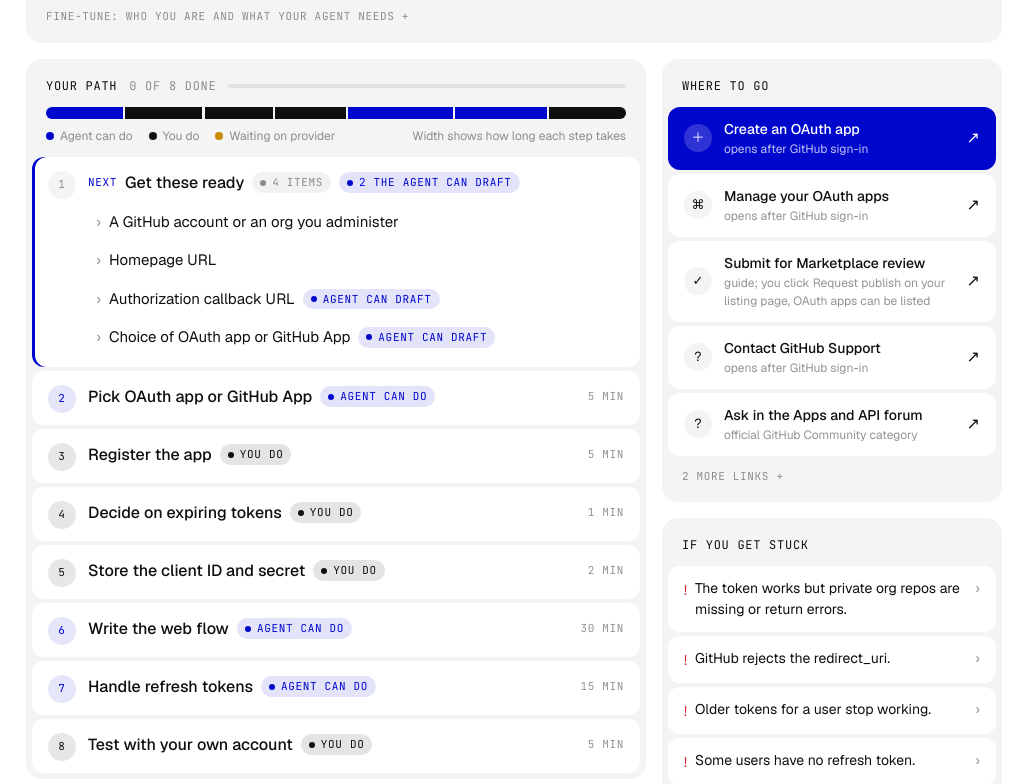
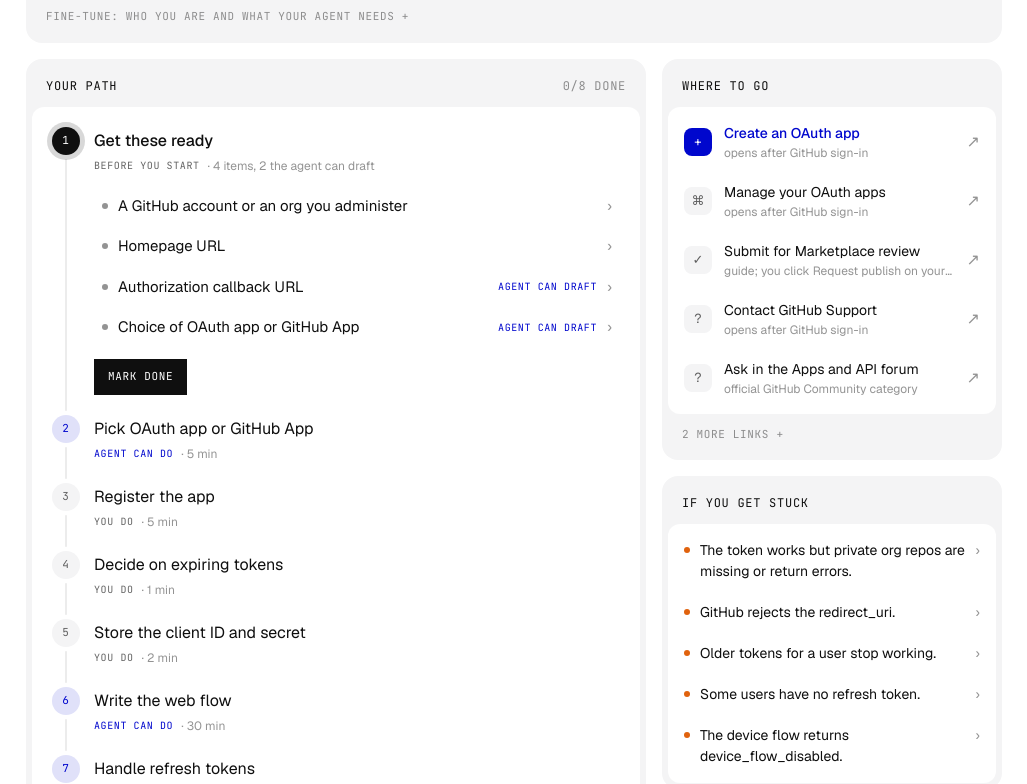
Before and after one commit to mdayan8/oauth-atlas, a Next.js app: page /guide/github in a window 1280 px wide. Shown: the part 1036-1820 px from the top of the page, without its empty margins (126-1153 px from the left). Built offline with nearby package versions, Linux system fonts and the light colour scheme.

Commit message:
Path as a vertical timeline with Mark done; calmer links and blockers; drop journey bar
Co-Authored-By: Claude Opus 5.5 <noreply@anthropic.com>

```diff
--- a/app/globals.css
+++ b/app/globals.css
@@ -176,16 +176,6 @@ body {
   transition: height 150ms;
 }
 
-@keyframes grow-x {
-  from {
-    transform: scaleX(0);
-  }
-}
-.grow-x {
-  transform-origin: left center;
-  animation: grow-x 600ms cubic-bezier(0.2, 0.7, 0.2, 1) both;
-}
-
 @keyframes shimmer {
   from {
     background-position: 200% 0;
@@ -206,8 +196,7 @@ body {
   .build > *,
   .rows > *,
   .shimmer,
-  .grow-bar,
-  .grow-x {
+  .grow-bar {
     animation: none;
   }
 }
--- a/components/GuideView.tsx
+++ b/components/GuideView.tsx
@@ -2,12 +2,11 @@
 
 import { useEffect, useState } from "react";
 import type { Guide, PathOptionT } from "@/lib/schema";
-import { minutes } from "@/lib/duration";
 import AskPanel from "./AskPanel";
 import { claimBadge, defaultSituation, pickVerdict, resolve, type Audience, type Profile, type Resolved, type Situation } from "@/lib/situation";
 import { ACTOR_LABEL, DIFFICULTY_LABEL, toAgentPrompt, toMarkdown } from "@/lib/share";
 import { DraftButton, Recheck } from "./AgentActions";
-import { DIFF_COLOR, Empty, EvidenceBadge, Meter, Pill, Row, Skeleton } from "./ui";
+import { DIFF_COLOR, EvidenceBadge, Meter, Pill, Row, Skeleton } from "./ui";
 
 const PROFILES: [Profile, string][] = [
   ["individual", "Individual"],
@@ -322,8 +321,8 @@ function PathChooser({
   );
 }
 
-// One path from start to approved: get the requirements ready, then each step in order.
-// Only the next step is open; the rest are one line each. Progress is kept per guide in this browser.
+// One path from start to approved, as a vertical timeline: get the requirements ready, then each step.
+// Only the next step is open, with a clear "Mark done". Progress is kept per guide in this browser.
 function Path({ g, r, live, Cite }: { g: Guide; r: Resolved; live: boolean; Cite: CiteFn }) {
   const key = g.slug && !g.generated ? `atlas-progress:${g.slug}` : "";
   const [done, setDone] = useState<string[]>([]);
@@ -345,194 +344,143 @@ function Path({ g, r, live, Cite }: { g: Guide; r: Resolved; live: boolean; Cite
   };
 
   const prepId = "prep";
-  const items = [...(r.requirements.length ? [prepId] : []), ...r.steps.map((x) => x.id)];
-  const nextId = items.find((id) => !done.includes(id));
+  const drafts = r.requirements.filter((x) => x.agentCanDraft).length;
+  const items = [
+    ...(r.requirements.length
+      ? [{ id: prepId, title: "Get these ready", actor: "you" as const, meta: drafts ? `${plural(r.requirements.length, "item")}, ${drafts} the agent can draft` : plural(r.requirements.length, "item") }]
+      : []),
+    ...r.steps.map((x) => ({ id: x.id, title: x.title, actor: x.actor, meta: x.duration })),
+  ];
+  const nextId = items.find((x) => !done.includes(x.id))?.id;
   const shown = open ?? nextId;
-  const doneCount = items.filter((id) => done.includes(id)).length;
+  const doneCount = items.filter((x) => done.includes(x.id)).length;
 
+  const body = (id: string) => {
+    if (id === prepId)
       return (
-    <section id="path" className="scroll-mt-24 rounded-2xl bg-card p-1.5">
-      <div className="flex flex-wrap items-center gap-3 px-3.5 pb-3 pt-3">
-        <h2 className="label text-ink">Your path</h2>
-        {items.length > 0 && (
-          <>
-            <span className="label text-ink-3">
-              {doneCount} of {items.length} done
-            </span>
-            <div className="h-1 min-w-24 flex-1 overflow-hidden rounded-full bg-[var(--line)]">
-              <div className="h-full rounded-full bg-accent transition-[width] duration-500" style={{ width: `${(doneCount / items.length) * 100}%` }} />
-            </div>
-          </>
-        )}
-      </div>
-      {r.steps.length > 1 && <Journey steps={r.steps} done={done} onPick={(id) => setOpen(id)} />}
-      <ol className="rows flex flex-col gap-1">
-        {items.length === 0 && (live ? <Skeleton /> : <Empty>No steps.</Empty>)}
-        {r.requirements.length > 0 && (
-          <PathItem
-            n={1}
-            title="Get these ready"
-            pill={
-              <>
-                <Pill color="var(--ink-3)">{plural(r.requirements.length, "item")}</Pill>
-                {r.requirements.some((x) => x.agentCanDraft) && (
-                  <Pill color="var(--accent)">{r.requirements.filter((x) => x.agentCanDraft).length} the agent can draft</Pill>
-                )}
-              </>
-            }
-            done={done.includes(prepId)}
-            next={nextId === prepId}
-            open={shown === prepId}
-            onOpen={() => setOpen(shown === prepId ? "" : prepId)}
-            onDone={() => toggle(prepId)}
-          >
-            <ul className="mt-2 flex flex-col gap-1">
+        <ul className="flex flex-col gap-0.5">
           {r.requirements.map((x) => (
             <li key={x.id}>
-                  <details className="group rounded-lg px-2 py-1.5 open:bg-card">
-                    <summary className="flex cursor-pointer list-none flex-wrap items-center gap-2 text-[15px]">
+              <details className="group rounded-lg px-2 py-2 open:bg-row">
+                <summary className="flex cursor-pointer list-none items-center gap-2.5 text-[15px]">
+                  <span className="h-1.5 w-1.5 shrink-0 rounded-full bg-[var(--ink-3)]" />
+                  <span className="flex-1">{x.label}</span>
+                  {x.agentCanDraft && <span className="label !text-[10px] text-accent">Agent can draft</span>}
                   <span className="text-ink-3 transition-transform group-open:rotate-90">›</span>
-                      {x.label}
-                      {x.agentCanDraft && <Pill color="var(--accent)">Agent can draft</Pill>}
                 </summary>
-                    <p className="mt-1 pl-4 text-[14px] leading-relaxed text-ink-2">{x.detail}</p>
-                    <div className="mt-1.5 pl-4">
+                <p className="mt-1.5 pl-4 text-[14px] leading-relaxed text-ink-2">{x.detail}</p>
+                <div className="mt-2 pl-4">
                   <Cite ids={x.sourceIds} />
-                      {x.agentCanDraft && !live && (
-                        <div>
-                          <DraftButton g={g} requirementId={x.id} scopes={r.scopes.map((sc) => sc.name)} />
-                        </div>
-                      )}
+                  {x.agentCanDraft && !live && <DraftButton g={g} requirementId={x.id} scopes={r.scopes.map((sc) => sc.name)} />}
                 </div>
               </details>
             </li>
           ))}
         </ul>
-          </PathItem>
-        )}
-        {r.steps.map((x, i) => (
-          <PathItem
-            key={x.id}
-            n={i + 1 + (r.requirements.length ? 1 : 0)}
-            title={x.title}
-            color={ACTOR_COLOR[x.actor]}
-            pill={<Pill color={ACTOR_COLOR[x.actor]}>{ACTOR_LABEL[x.actor]}</Pill>}
-            duration={x.duration}
-            done={done.includes(x.id)}
-            next={nextId === x.id}
-            open={shown === x.id}
-            onOpen={() => setOpen(shown === x.id ? "" : x.id)}
-            onDone={() => toggle(x.id)}
-          >
-            <p className="mt-2 text-[14px] leading-relaxed text-ink-2">{x.detail}</p>
+      );
+    const x = r.steps.find((s) => s.id === id)!;
+    return (
+      <>
+        <p className="text-[14px] leading-relaxed text-ink-2">{x.detail}</p>
         <div className="mt-2">
           <Cite ids={x.sourceIds} />
         </div>
-          </PathItem>
-        ))}
-        {live && items.length > 0 && <Skeleton />}
+      </>
+    );
+  };
+
+  return (
+    <section id="path" className="scroll-mt-24 rounded-2xl bg-card p-1.5">
+      <div className="flex items-center gap-3 px-3.5 pb-3 pt-3">
+        <h2 className="label text-ink">Your path</h2>
+        {items.length > 0 && (
+          <span className="label ml-auto text-ink-3">
+            {doneCount}/{items.length} done
+          </span>
+        )}
+      </div>
+      <div className="rounded-xl bg-row px-4 pb-2 pt-5 sm:px-5">
+        {items.length === 0 && (live ? <Skeleton bare tall /> : <p className="pb-3 text-[14px] text-ink-3">No steps.</p>)}
+        <ol className="rows">
+          {items.map((x, i) => {
+            const isDone = done.includes(x.id);
+            const isNext = x.id === nextId;
+            const isOpen = x.id === shown;
+            const c = ACTOR_COLOR[x.actor];
+            const last = i === items.length - 1 && !live;
+            return (
+              <li key={x.id} className="grid grid-cols-[28px_minmax(0,1fr)] gap-x-3.5">
+                {/* node + connector */}
+                <div className="flex flex-col items-center">
+                  <button
+                    type="button"
+                    onClick={() => toggle(x.id)}
+                    aria-pressed={isDone}
+                    aria-label={isDone ? `Mark "${x.title}" not done` : `Mark "${x.title}" done`}
+                    className="label grid h-7 w-7 shrink-0 place-items-center rounded-full !text-[11px] transition-all"
+                    style={
+                      isDone
+                        ? { background: "var(--d-instant)", color: "var(--bg)" }
+                        : isNext
+                          ? { background: c, color: "var(--bg)", boxShadow: `0 0 0 5px color-mix(in srgb, ${c} 16%, transparent)` }
+                          : x.actor === "you"
+                            ? { background: "var(--card)", color: "var(--ink-2)" }
+                            : { background: `color-mix(in srgb, ${c} 12%, var(--row))`, color: c }
+                    }
+                  >
+                    {isDone ? "✓" : i + 1}
+                  </button>
+                  {!last && (
+                    <span className="my-1 w-0.5 flex-1 rounded-full transition-colors" style={{ background: isDone ? "var(--d-instant)" : "var(--line)", minHeight: 16 }} />
+                  )}
+                </div>
+                {/* content */}
+                <div className={`min-w-0 ${last ? "pb-3" : "pb-5"}`}>
+                  <button type="button" onClick={() => setOpen(isOpen ? "" : x.id)} aria-expanded={isOpen} className="block w-full text-left">
+                    <span className={`block text-[16px] leading-7 ${isNext ? "font-medium" : ""} ${isDone ? "text-ink-3 line-through decoration-1" : ""}`}>{x.title}</span>
+                    <span className="mt-0.5 flex flex-wrap items-center gap-x-2 text-[12px]">
+                      <span className="label !text-[10px]" style={{ color: x.actor === "you" ? "var(--ink-2)" : c }}>
+                        {x.id === prepId ? "Before you start" : ACTOR_LABEL[x.actor]}
+                      </span>
+                      {x.meta && <span className="text-ink-3">· {x.meta}</span>}
+                    </span>
+                  </button>
+                  {isOpen && (
+                    <div className="rise mt-3">
+                      {body(x.id)}
+                      {!live && (
+                        <button
+                          type="button"
+                          onClick={() => toggle(x.id)}
+                          className={`label mt-3 inline-flex h-9 items-center px-3.5 !text-[11px] transition-colors ${isDone ? "bg-card text-ink-2" : "bg-ink text-bg hover:opacity-90"}`}
+                        >
+                          {isDone ? "Mark not done" : "Mark done"}
+                        </button>
+                      )}
+                    </div>
+                  )}
+                </div>
+              </li>
+            );
+          })}
+          {live && items.length > 0 && (
+            <li className="grid grid-cols-[28px_minmax(0,1fr)] gap-x-3.5 pb-3">
+              <span className="shimmer h-7 w-7 rounded-full" />
+              <Skeleton bare />
+            </li>
+          )}
         </ol>
         {!live && items.length > 0 && doneCount === items.length && (
-        <p className="px-4 pb-2 pt-3 text-[14px] text-[var(--d-instant)]">All done. Your users can now click Connect {g.name}.</p>
+          <p className="rise pb-3 text-[14px]" style={{ color: "var(--d-instant)" }}>
+            All done. Your users can now click Connect {g.name}.
+          </p>
         )}
+      </div>
     </section>
   );
 }
 
-function PathItem({
-  n,
-  title,
-  pill,
-  duration,
-  color = "var(--ink-3)",
-  done,
-  next,
-  open,
-  onOpen,
-  onDone,
-  children,
-}: {
-  n: number;
-  title: string;
-  pill: React.ReactNode;
-  duration?: string;
-  color?: string;
-  done: boolean;
-  next: boolean;
-  open: boolean;
-  onOpen: () => void;
-  onDone: () => void;
-  children: React.ReactNode;
-}) {
-  return (
-    <li className={`rounded-xl bg-row transition-shadow ${next ? "shadow-[inset_3px_0_0_var(--accent)]" : ""}`}>
-      <div className="flex items-start gap-3 px-4 py-3">
-        <button
-          type="button"
-          onClick={onDone}
-          aria-pressed={done}
-          aria-label={done ? `Mark "${title}" not done` : `Mark "${title}" done`}
-          className="label mt-0.5 grid h-7 w-7 shrink-0 place-items-center rounded-full !text-[11px] transition-colors"
-          style={done ? { background: "var(--d-instant)", color: "var(--bg)" } : { color, background: `color-mix(in srgb, ${color} 10%, transparent)` }}
-        >
-          {done ? "✓" : n}
-        </button>
-        <div className="min-w-0 flex-1">
-          <button type="button" onClick={onOpen} aria-expanded={open} className="flex min-h-7 w-full flex-wrap items-center gap-2 text-left">
-            {next && <span className="label !text-[11px] text-accent">Next</span>}
-            <span className={`text-[16px] font-medium ${done ? "text-ink-3 line-through" : ""}`}>{title}</span>
-            {pill}
-            {duration && <span className="label ml-auto !text-[11px] text-ink-3">{duration}</span>}
-          </button>
-          {open && <div className="rise">{children}</div>}
-        </div>
-      </div>
-    </li>
-  );
-}
-
-// Every step as one bar segment: colour says who does it, width says how long (log scale, so a
-// 6-week review doesn't flatten the 5-minute steps). Unknown durations are hatched.
-function Journey({ steps, done, onPick }: { steps: Resolved["steps"]; done: string[]; onPick: (id: string) => void }) {
-  const segs = steps.map((x) => {
-    const m = minutes(x.duration);
-    return { x, m, w: Math.log10((m ?? 60 * 24 * 7) + 10) };
-  });
-  const total = segs.reduce((a, b) => a + b.w, 0);
-  return (
-    <div className="px-3.5 pb-3">
-      <div className="flex h-3 gap-0.5 overflow-hidden rounded-full" role="img" aria-label="Time per step">
-        {segs.map(({ x, m, w }) => (
-          <button
-            key={x.id}
-            type="button"
-            title={`${x.title}: ${x.duration}`}
-            onClick={() => onPick(x.id)}
-            className="grow-x h-full transition-opacity hover:opacity-70"
-            style={{
-              width: `${((w / total) * 100).toFixed(2)}%`,
-              ...(m == null
-                ? { backgroundImage: `repeating-linear-gradient(45deg, ${ACTOR_COLOR[x.actor]} 0 4px, transparent 4px 8px)` }
-                : { backgroundColor: ACTOR_COLOR[x.actor] }),
-              opacity: done.includes(x.id) ? 0.35 : 1,
-            }}
-          />
-        ))}
-      </div>
-      <div className="mt-2 flex flex-wrap gap-x-4 gap-y-1 text-[12px] text-ink-3">
-        {(["agent", "you", "provider"] as const).map((k) => (
-          <span key={k} className="flex items-center gap-1.5">
-            <span className="h-2 w-2 rounded-full" style={{ background: ACTOR_COLOR[k] }} />
-            {k === "provider" ? "Waiting on provider" : ACTOR_LABEL[k]}
-          </span>
-        ))}
-        <span className="ml-auto">Width shows how long each step takes</span>
-      </div>
-    </div>
-  );
-}
-
-const LINK_ICON: Record<string, string> = { register: "＋", console: "⌘", review: "✓", docs: "≡", support: "?", status: "●" };
+const LINK_ICON: Record<string, string> = { register: "+", console: "⌘", review: "✓", docs: "≡", support: "?", status: "•" };
 
 function WhereToGo({ g, live }: { g: Guide; live: boolean }) {
   const [all, setAll] = useState(false);
@@ -542,29 +490,30 @@ function WhereToGo({ g, live }: { g: Guide; live: boolean }) {
   return (
     <section className="rounded-2xl bg-card p-1.5" aria-label="Where to go">
       <h2 className="label px-3.5 pb-3 pt-3 text-ink">Where to go</h2>
-      <div className="rows flex flex-col gap-1">
-        {links.length === 0 && <Skeleton />}
-        {links.map((l) => (
-          <a
-            key={l.url + l.label}
-            href={l.url}
-            target="_blank"
-            rel="noreferrer"
-            className={`group flex items-center gap-3 rounded-xl px-4 py-3 transition-colors ${l.kind === "register" ? "bg-accent text-on-accent" : "bg-row hover:bg-row-hover"}`}
-          >
+      <div className="rounded-xl bg-row p-1.5">
+        {links.length === 0 && <Skeleton bare tall />}
+        <ul className="rows flex flex-col">
+          {links.map((l) => {
+            const main = l.kind === "register";
+            return (
+              <li key={l.url + l.label}>
+                <a href={l.url} target="_blank" rel="noreferrer" className="group flex items-center gap-3 rounded-lg px-2.5 py-2.5 transition-colors hover:bg-card">
                   <span
-              className="grid h-7 w-7 shrink-0 place-items-center rounded-full text-[13px]"
-              style={l.kind === "register" ? { background: "color-mix(in srgb, var(--on-accent) 18%, transparent)" } : { background: "var(--card)" }}
+                    className="grid h-7 w-7 shrink-0 place-items-center rounded-lg text-[13px]"
+                    style={main ? { background: "var(--accent)", color: "var(--on-accent)" } : { background: "var(--card)", color: "var(--ink-2)" }}
                   >
                     {LINK_ICON[l.kind]}
                   </span>
                   <span className="min-w-0 flex-1">
-              <span className="block text-[14px] font-medium">{l.label}</span>
-              {"note" in l && l.note && <span className={`block text-[12px] ${l.kind === "register" ? "opacity-75" : "text-ink-3"}`}>{l.note}</span>}
+                    <span className={`block text-[14px] ${main ? "font-medium text-accent" : ""}`}>{l.label}</span>
+                    {"note" in l && l.note && <span className="block truncate text-[12px] text-ink-3">{l.note}</span>}
                   </span>
-            <span className="transition-transform group-hover:translate-x-0.5">↗</span>
+                  <span className="text-ink-3 transition-transform group-hover:-translate-y-0.5 group-hover:translate-x-0.5 group-hover:text-accent">↗</span>
                 </a>
-        ))}
+              </li>
+            );
+          })}
+        </ul>
       </div>
       {every.length > 5 && (
         <button type="button" onClick={() => setAll(!all)} className="label px-3.5 py-3 !text-[11px] text-ink-3 hover:text-ink">
@@ -580,26 +529,23 @@ function Stuck({ r, live, Cite }: { r: Resolved; live: boolean; Cite: CiteFn })
   return (
     <section className="rounded-2xl bg-card p-1.5" aria-label="If you get stuck">
       <h2 className="label px-3.5 pb-3 pt-3 text-ink">If you get stuck</h2>
-      <div className="rows flex flex-col gap-1">
-        {r.blockers.length === 0 && <Skeleton />}
+      <div className="rounded-xl bg-row p-1.5">
+        {r.blockers.length === 0 && <Skeleton bare tall />}
+        <div className="rows flex flex-col">
           {r.blockers.map((x) => (
-          <details key={x.id} className="group rounded-xl bg-row px-4 py-3">
-            <summary className="flex cursor-pointer list-none items-start gap-2 text-[14px]">
-              <span className="mt-0.5 shrink-0" style={{ color: "var(--d-gated)" }}>
-                !
-              </span>
+            <details key={x.id} className="group rounded-lg px-2.5 py-2.5 open:bg-card">
+              <summary className="flex cursor-pointer list-none items-start gap-2.5 text-[14px]">
+                <span className="mt-[7px] h-1.5 w-1.5 shrink-0 rounded-full" style={{ background: "var(--d-hard)" }} />
                 <span className="flex-1">{x.symptom}</span>
                 <span className="text-ink-3 transition-transform group-open:rotate-90">›</span>
               </summary>
-            <p className="mt-2 pl-4 text-[14px] leading-relaxed text-ink-2">
-              <span style={{ color: "var(--d-instant)" }}>Fix: </span>
-              {x.fix}
-            </p>
+              <p className="mt-2 pl-4 text-[14px] leading-relaxed text-ink-2">{x.fix}</p>
               <div className="mt-2 pl-4">
                 <Cite ids={x.sourceIds} />
               </div>
             </details>
           ))}
+        </div>
       </div>
     </section>
   );
--- a/components/ui.tsx
+++ b/components/ui.tsx
@@ -59,10 +59,6 @@ export function Row({ children, className = "" }: { children: React.ReactNode; c
   return <div className={`rounded-xl bg-row px-4 py-3.5 ${className}`}>{children}</div>;
 }
 
-export function Empty({ children }: { children: React.ReactNode }) {
-  return <div className="rounded-xl bg-row px-4 py-3.5 text-[14px] text-ink-3">{children}</div>;
-}
-
 // Placeholder bars while the live agent is still looking.
 export function Skeleton({ bare = false, tall = false }: { bare?: boolean; tall?: boolean }) {
   const bars = (
--- a/lib/check.ts
+++ b/lib/check.ts
@@ -2,7 +2,6 @@
 import assert from "node:assert/strict";
 import { claimBadge, matches, pickVerdict, type Situation } from "./situation.ts";
 import { fold } from "./fold.ts";
-import { minutes } from "./duration.ts";
 
 const s: Situation = { profile: "individual", audience: "many", needs: ["send"] };
 
@@ -53,12 +52,4 @@ assert.equal(lg.steps.length, 1, "a step with no title yet is not rendered");
 assert.equal(lg.steps[0].actor, "you", "missing actor falls back to you");
 assert.equal(log.at(-1)?.text, "Reading linear.app/developers/oauth");
 
-// duration: ranges take the upper bound, vague words become a rough number, unknowns stay null
-assert.equal(minutes("30 min"), 30);
-assert.equal(minutes("2 to 3 hours"), 180);
-assert.equal(minutes("Up to 10 days"), 14400);
-assert.equal(minutes("Several weeks"), 3 * 7 * 24 * 60);
-assert.equal(minutes("Not published"), null);
-assert.equal(minutes("Depends on each owner"), null);
-
-console.log("situation + fold + duration: all checks pass");
+console.log("situation + fold: all checks pass");
--- a/lib/duration.ts
+++ /dev/null
@@ -1,19 +0,0 @@
-// Rough minutes from a human duration like "30 min", "2 to 3 hours", "Up to 10 days", "Several weeks".
-// Ranges take the upper bound: plan for the long end. Returns null when the text gives no number.
-const UNIT: [RegExp, number][] = [
-  [/min/, 1],
-  [/hour|hr/, 60],
-  [/business day/, 60 * 24 * 1.4],
-  [/day/, 60 * 24],
-  [/week/, 60 * 24 * 7],
-  [/month/, 60 * 24 * 30],
-];
-
-export function minutes(text: string): number | null {
-  const t = text.toLowerCase();
-  const unit = UNIT.find(([re]) => re.test(t))?.[1];
-  if (!unit) return null;
-  const nums = [...t.matchAll(/\d+(\.\d+)?/g)].map((m) => Number(m[0]));
-  const n = nums.length ? Math.max(...nums) : /several|few/.test(t) ? 3 : /a |an |one /.test(t) ? 1 : null;
-  return n == null ? null : n * unit;
-}
```
Also changed, not shown: 1 other file (tests, documents, lock files or other folders). Lines whose indentation alone changed are shown as unchanged.
